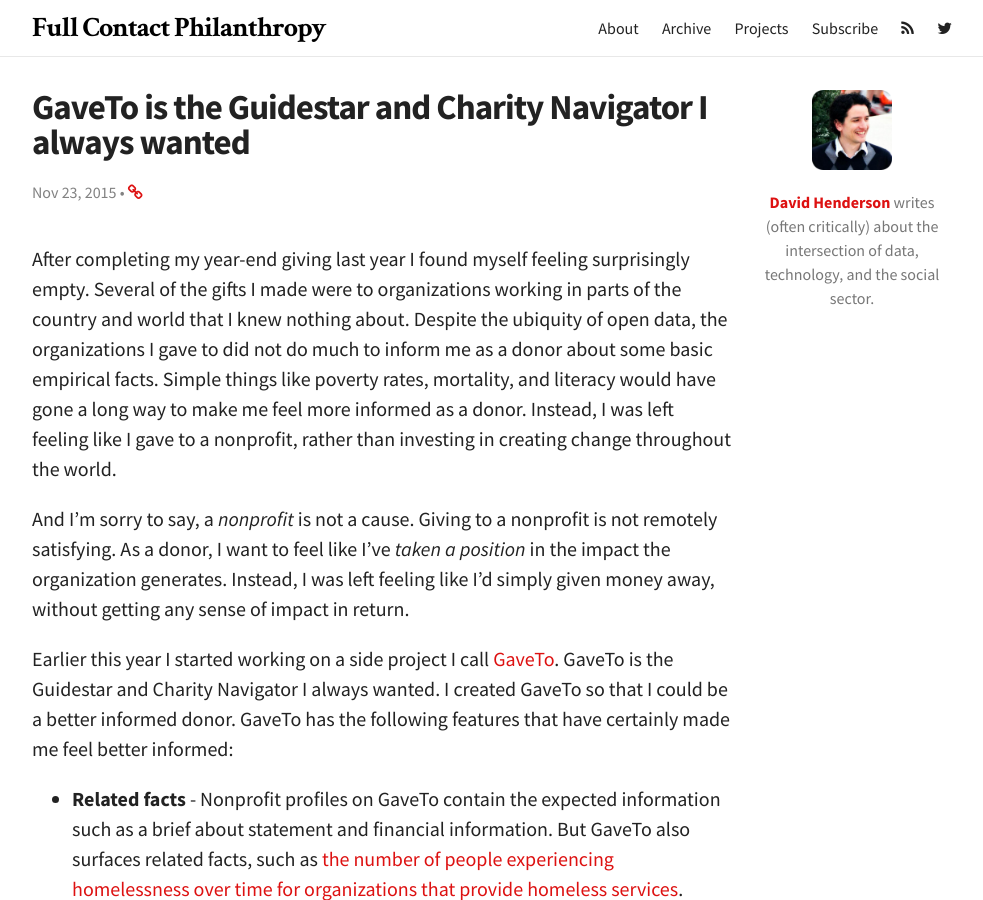
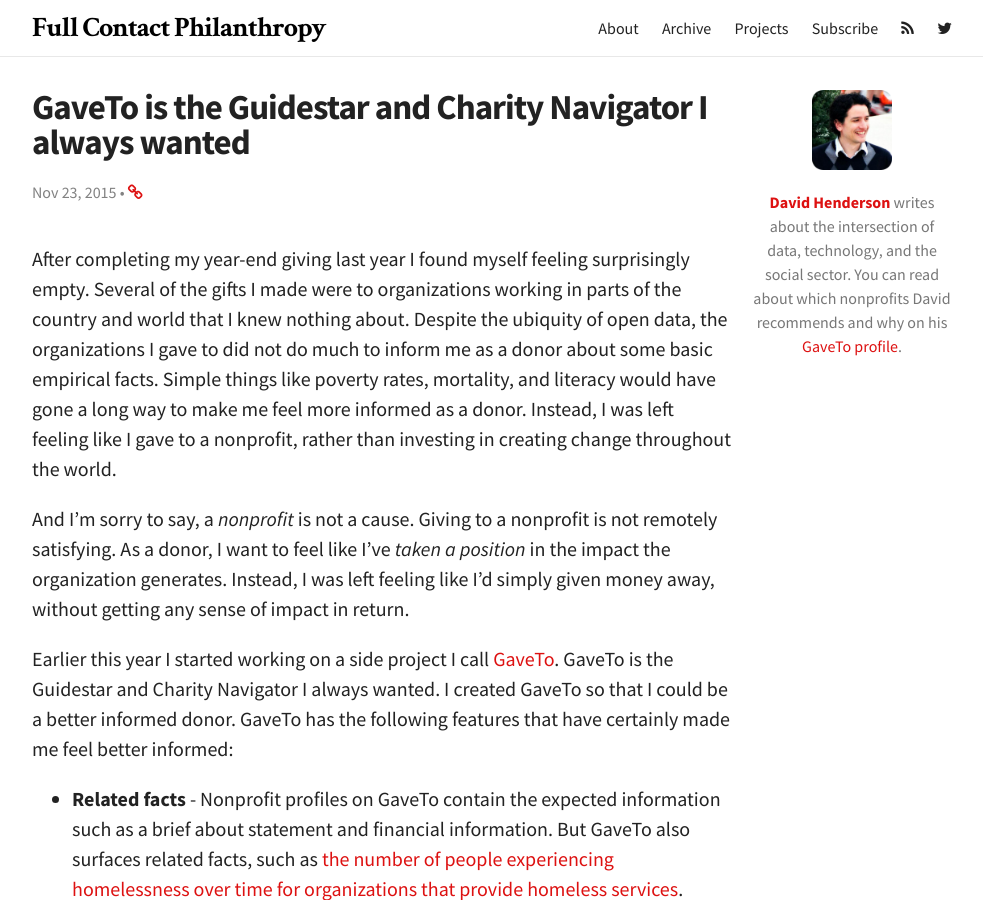
Before and after one commit to dhenderson/dhenderson.github.io, a Jekyll site: the page built from index.html, in a window 1280 px wide and 900 px high. Shown: the whole window, without its empty margins (148-1131 px from the left). Built offline with Jekyll 4.4.1, drawn with Linux system fonts in a browser that asks for light colours; the list of posts is cut into pages by our own code.

Commit message:
GaveTo profile to sidebar blurb

```diff
--- a/_includes/sidebar.html
+++ b/_includes/sidebar.html
@@ -4,7 +4,8 @@
   </div>
 
   <p>
-    <strong><a href="https://twitter.com/david_henderson">David Henderson</a></strong> writes (often critically) about
-    the intersection of data, technology, and the social sector.
+    <strong><a href="https://twitter.com/david_henderson">David Henderson</a></strong> writes about
+    the intersection of data, technology, and the social sector. You can read about which
+    nonprofits David recommends and why on his <a href="http://www.gaveto.org/profile/DavidHenderson">GaveTo profile</a>.
   </p>
 </div>
```
